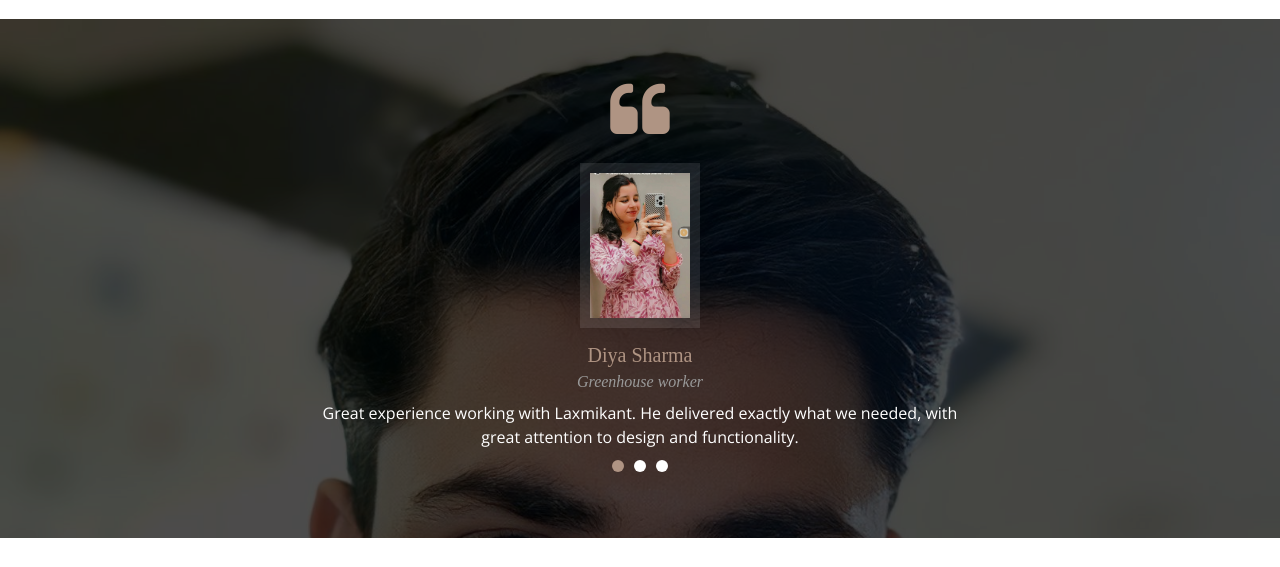
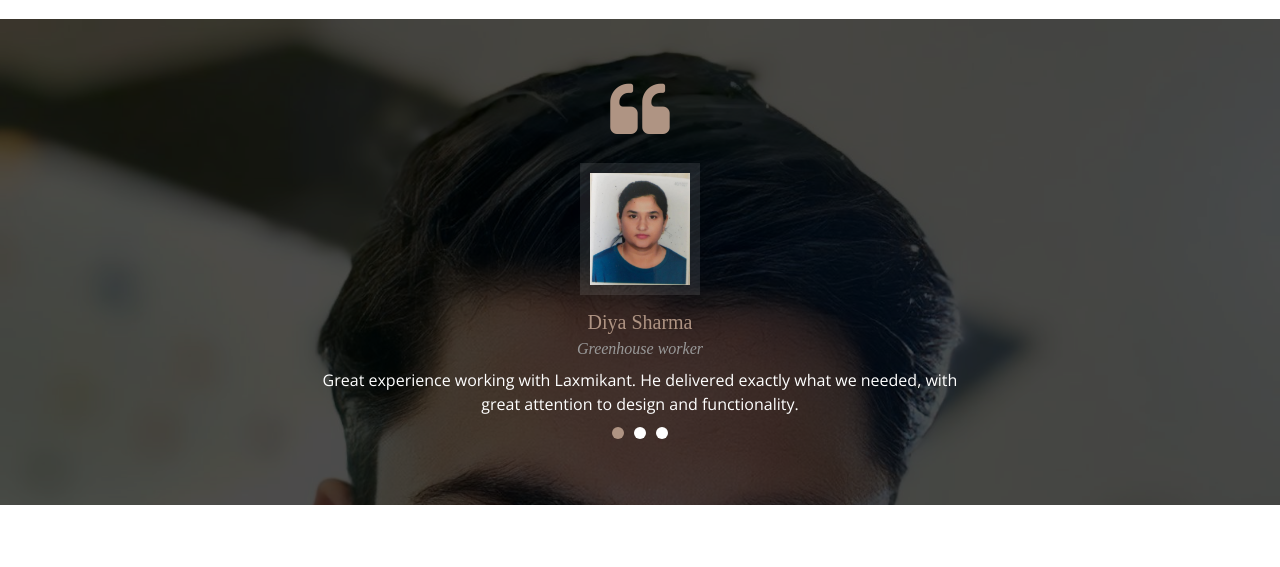
Before and after one commit to laxmikant-sharma560/myportfolio, a Django app: page / in a window 1280 px wide. Shown: the part 5303-5870 px from the top of the page. Run offline with Django 5.2, Linux system fonts and the light colour scheme; some libraries are stand-ins or nearby versions; some web fonts are replaced.

Commit message:
Updated images in the project

```diff
--- a/myportfolioapp/templates/index.html
+++ b/myportfolioapp/templates/index.html
@@ -582,7 +582,7 @@
                 <i class="fa fa-4x fa-quote-left"></i>
                 <div class="owl-carousel testimonials-carousel">
                     <div class="testimonial-item">
-                        <img src="{% static 'img/diya.jpg' %}" class="testimonial-img" alt="">
+                        <img src="{% static 'img/rolly.jpg' %}" class="testimonial-img" alt="">
                         <h3> Diya Sharma </h3>
                         <h4>Greenhouse worker</h4>
                         <p>
```
